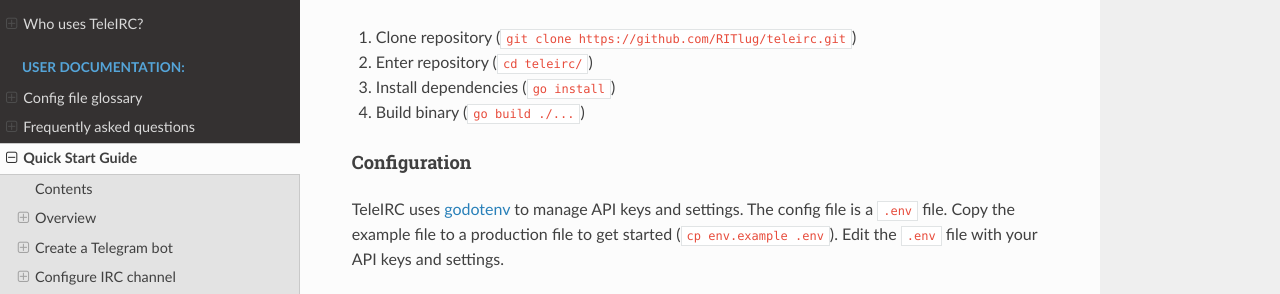
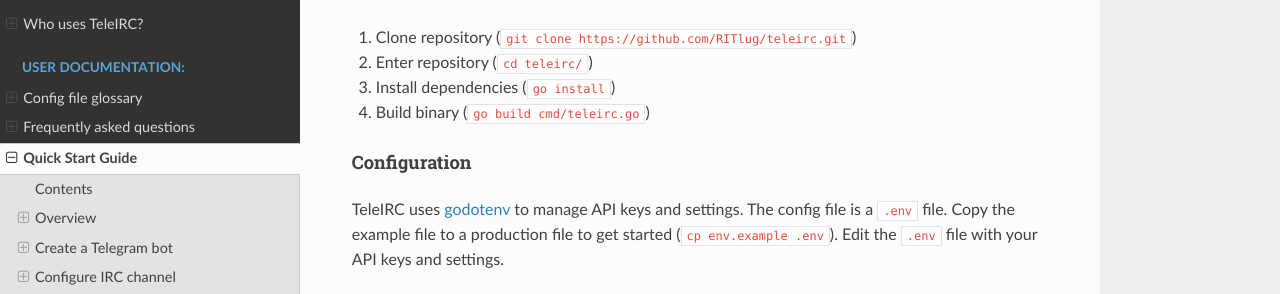
Before and after one commit to RITlug/teleirc, a Sphinx documentation site: the page built from docs/user/quick-start.md, in a window 1280 px wide and 900 px high, scrolled down 3555 px. Shown: the part 153-447 px from the top of the window. Built offline with Sphinx 7.4.7 and the Read the Docs theme 2.0.0, drawn with Linux system fonts in a browser that asks for light colours; formulas are drawn with MathJax 3.

Commit message:
Address @Tjzabel feedback in #325 on `go build` step
Signed-off-by: Justin W. Flory <git@jwf.io>

```diff
--- a/docs/user/quick-start.md
+++ b/docs/user/quick-start.md
@@ -152,7 +152,7 @@
 1. Clone repository (`git clone https://github.com/RITlug/teleirc.git`)
 1. Enter repository (`cd teleirc/`)
 1. Install dependencies (`go install`)
-1. Build binary (`go build ./...`)
+1. Build binary (`go build cmd/teleirc.go`)
 
 #### Configuration
 
```
